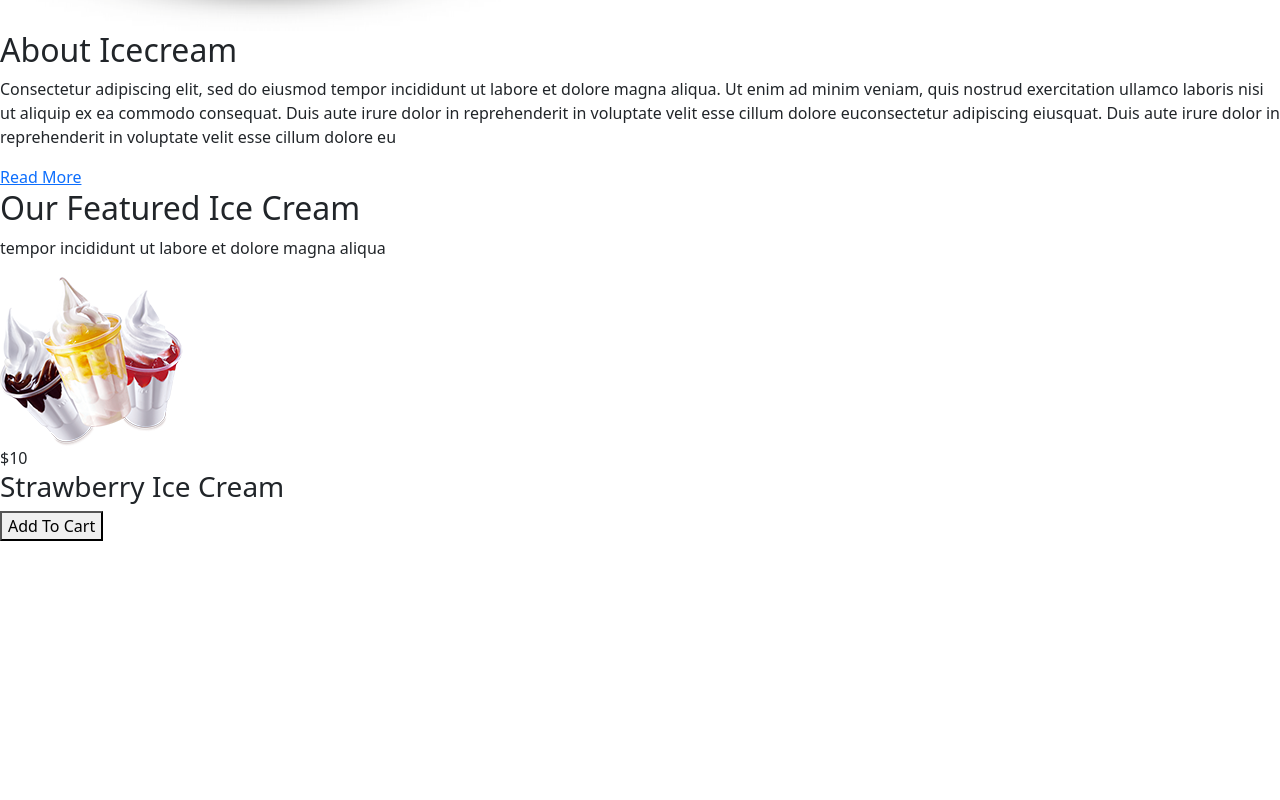
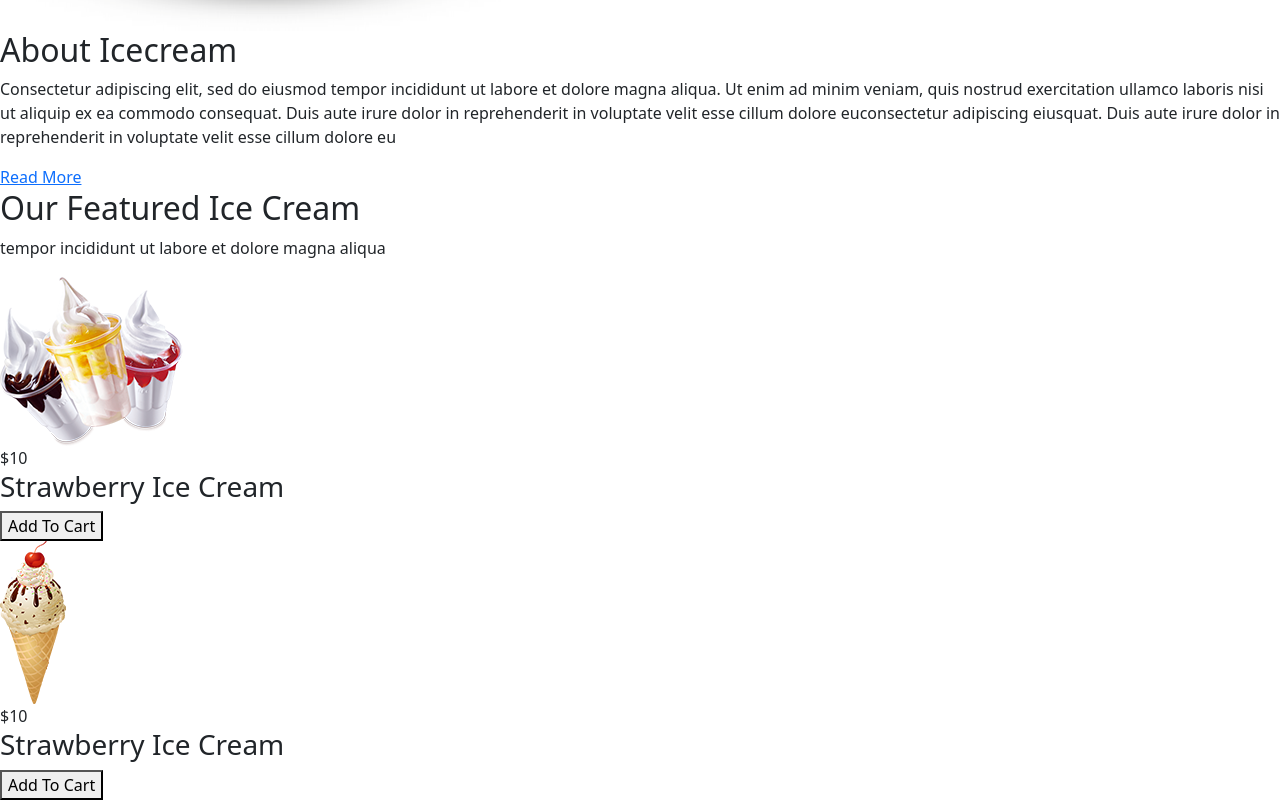
Before and after one commit to RDsT1707/ROMYK, a website with bundled scripts: page index.html in a window 1280 px wide. Shown: the part 1451-2251 px from the top of the page. Before the commit the page ends 1992 px from the top, so only its background shows below. Built offline with nearby package versions, Linux system fonts and the light colour scheme; files whose address does not match are found by name.

Commit message:
feature div2

```diff
--- a/index.html
+++ b/index.html
@@ -67,6 +67,13 @@
                     <button class="add-to-cart">Add To Cart</button>
                 </div>
 
+                <div class="product-card">
+                    <img src="./public/assets/img/img-2.png" alt="Ice Cream">
+                    <div class="price">$10</div>
+                    <h3>Strawberry Ice Cream</h3>
+                    <button class="add-to-cart">Add To Cart</button>
+                </div>
+
 
     <script src="./node_modules/@popperjs/core/dist/umd/popper.js"></script>
     <script src="./node_modules/bootstrap/dist/js/bootstrap.js²"></script>
```
